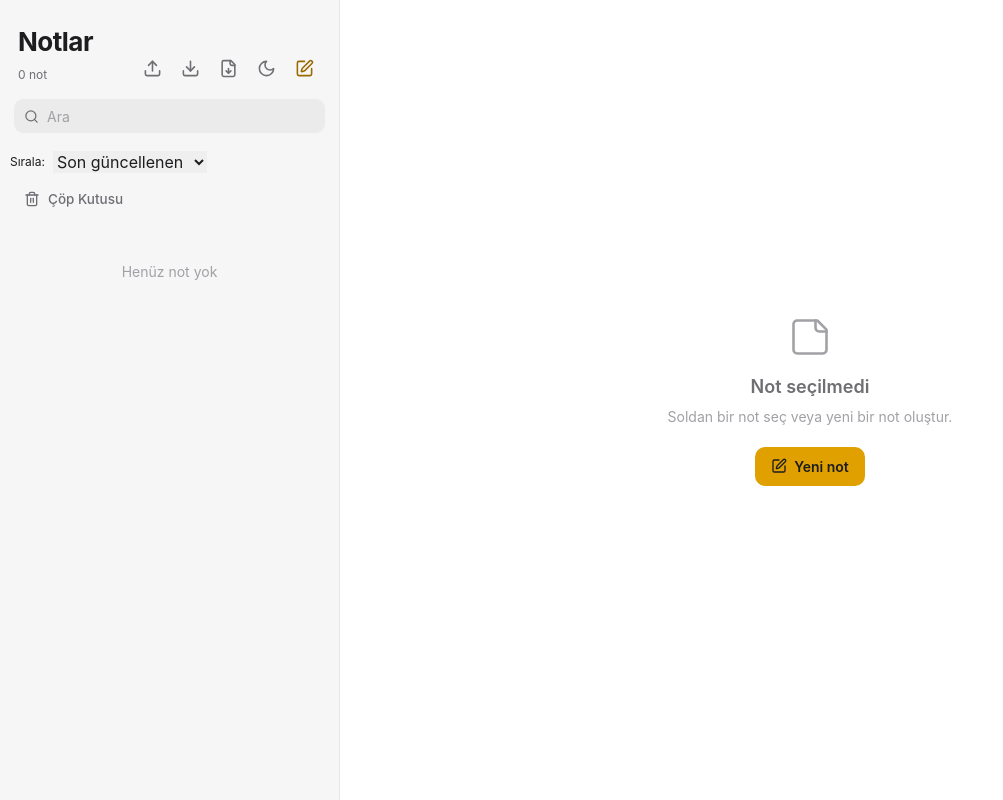
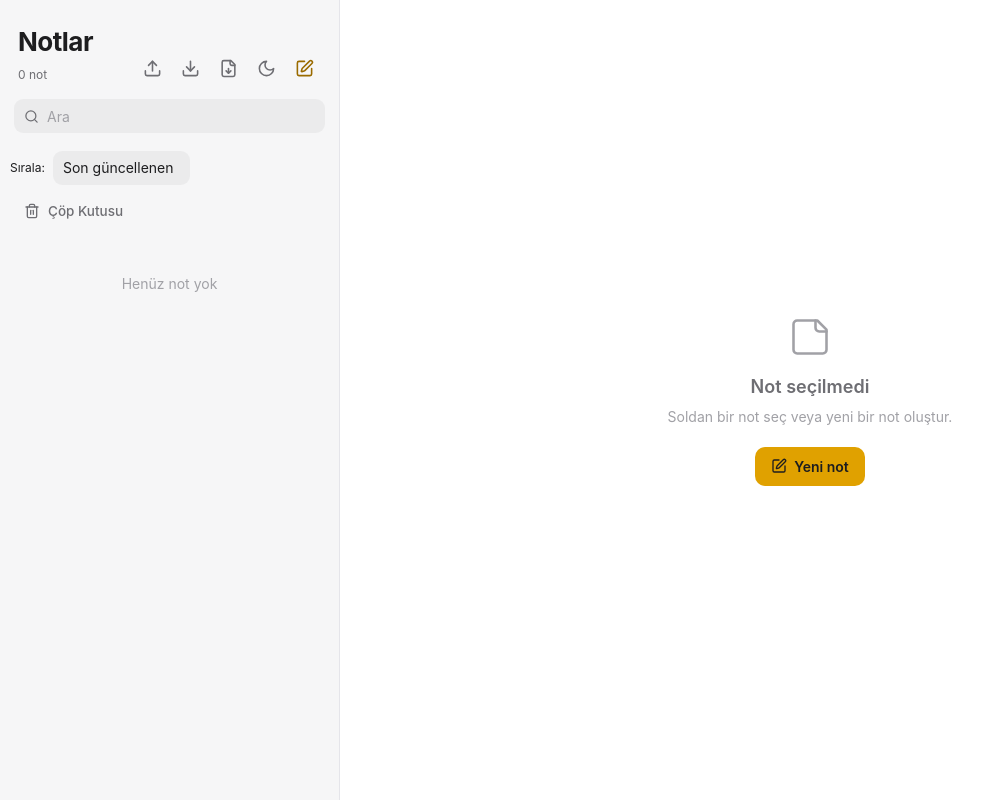
Before and after one commit to enesscigdem/devpilot-sprintboard, a React (Vite) app: page / in a window 1280 px wide. Shown: the whole page, without its empty margins (0-1003 px from the left). Built offline with nearby package versions, Linux system fonts and the light colour scheme.

Commit message:
devpilot: 'Sırala' seçicisini arama kutusu stiliyle uyumlu hale getir
DevPilot-Execution: ded1bfd1-bb81-46bf-abfd-321d18459827

```diff
--- a/src/App.tsx
+++ b/src/App.tsx
@@ -557,7 +557,12 @@ export default function App() {
         {currentView === "notes" && (
           <label style={{ display: "flex", alignItems: "center", gap: "8px", padding: "8px 10px" }}>
             <span style={{ fontSize: "12px" }}>Sırala:</span>
-            <select aria-label="Notları sırala" value={sortBy} onChange={(e) => setSortBy(e.target.value as NoteSortOption)}>
+            <select
+              aria-label="Notları sırala"
+              className="appearance-none h-[34px] rounded-[9px] border-0 bg-[var(--hover)] px-2.5 text-sm text-[var(--text)] cursor-pointer outline-none focus:ring-2 focus:ring-[var(--focus)]"
+              value={sortBy}
+              onChange={(e) => setSortBy(e.target.value as NoteSortOption)}
+            >
               <option value="updatedAt">Son güncellenen</option>
               <option value="createdAt">Oluşturulma tarihi</option>
               <option value="title">Başlık</option>
```
